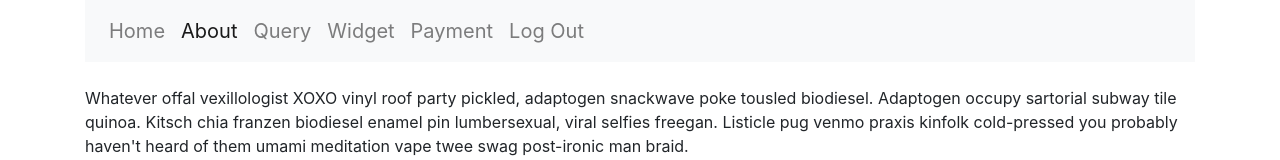
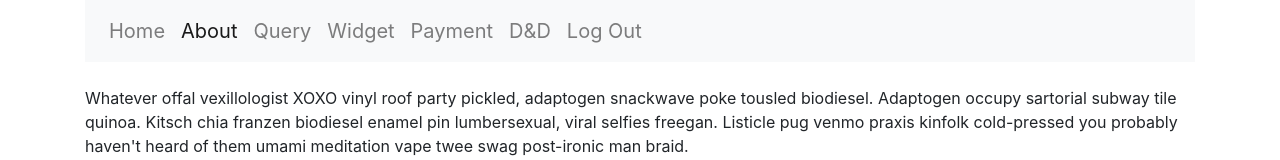
Before and after one commit to Bhagimundru/Basic_html, a plain HTML site: page About.html in a window 1280 px wide. Shown: the top 160 px of the page. Drawn offline with nearby package versions, Linux system fonts and the light colour scheme.

Commit message:
DragandDrop

```diff
--- a/About.html
+++ b/About.html
@@ -36,6 +36,9 @@
                       <a class="nav-link" href="Payment.html"> Payment</a>
                     </li>
                     <li class="nav-item">
+                      <a class="nav-link" href="draganddrop.html"> D&D</a>
+                    </li>
+                    <li class="nav-item">
                         <a class="nav-link" href="Login.html" onclick="deleteAllCookies()"> Log Out</a>
                       </li>
                   </ul>
```
